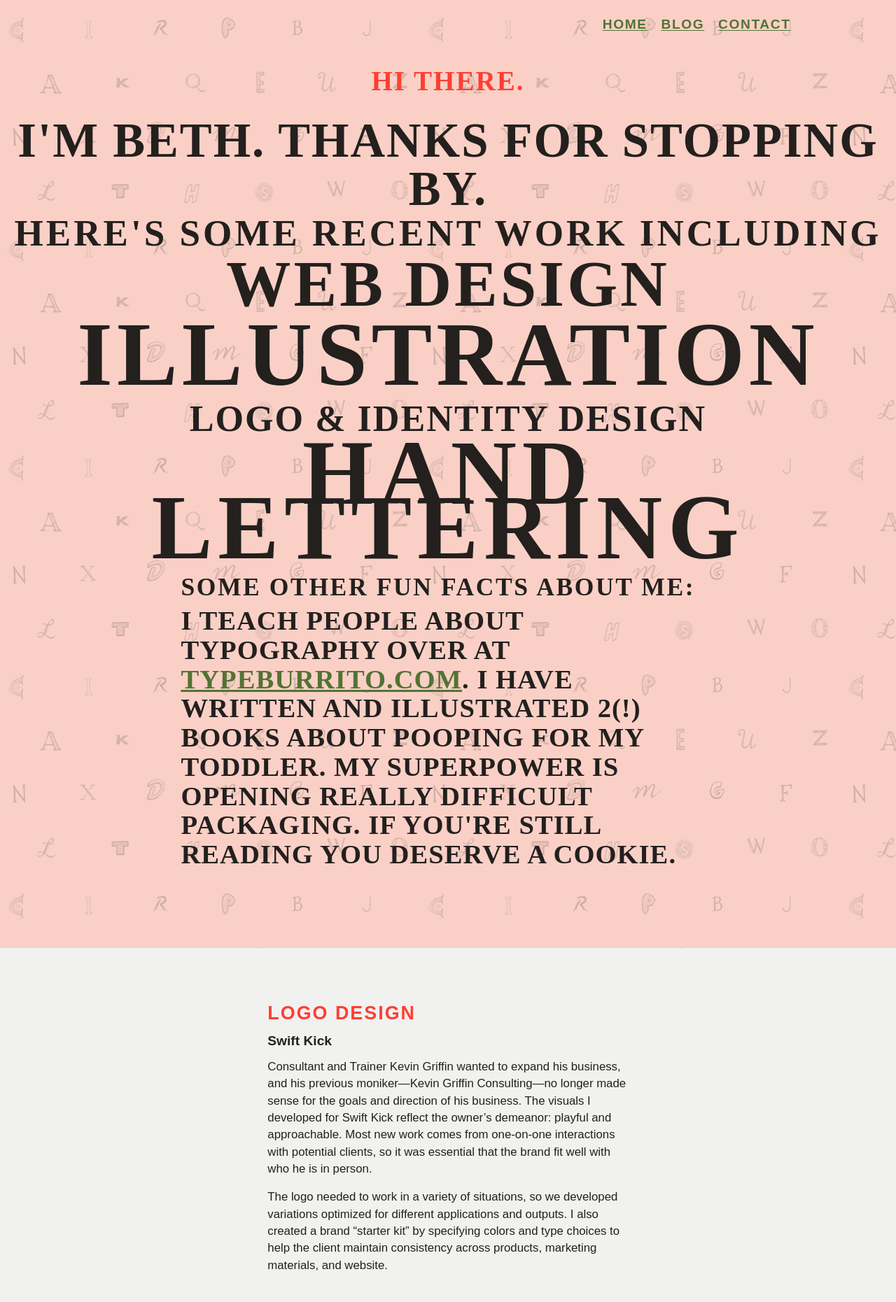
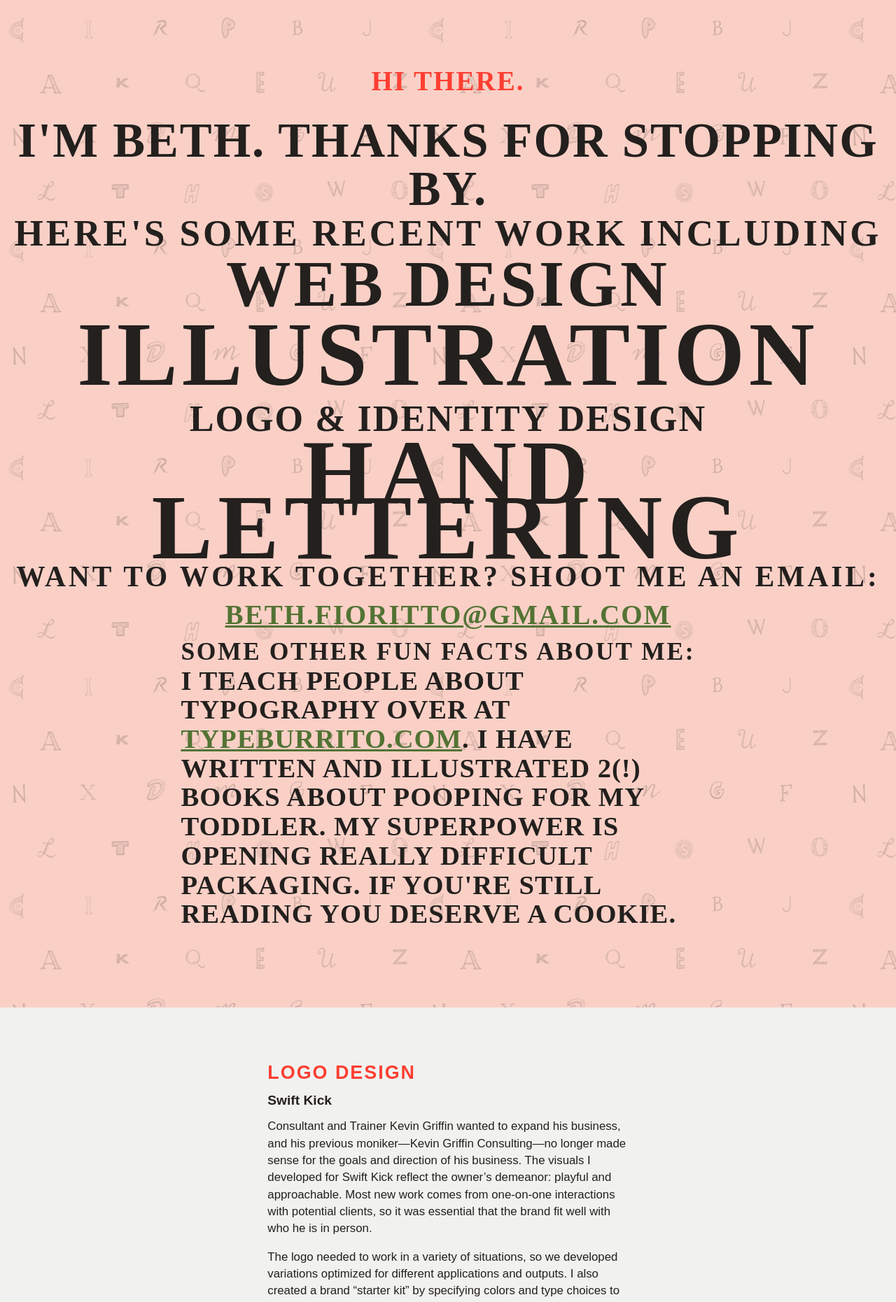
Before and after one commit to bfioritto/bethfioritto, a Jekyll site: the page built from index.md, in a window 1280 px wide. Shown: the top 1861 px of the page at 70% size. Built offline with Jekyll 4.4.1, drawn with Linux system fonts in a browser that asks for light colours; some of the changed text lies outside the part shown.

Commit message:
fixed contact to be my email, still need to do smaller size

```diff
--- /dev/null
+++ b/_includes/contact_me.html
@@ -0,0 +1,8 @@
+<div class="contact-form">
+
+<div class="contact-content">
+	<div class="cta"><h2>Want to work together?</h2>
+		Send me a quick email and tell me a bit about your project: <a href="mailto:{{ site.email }}">beth.fioritto@gmail.com</a>.</div>
+	</div>
+
+</div>
--- a/_includes/welcome.html
+++ b/_includes/welcome.html
@@ -27,6 +27,14 @@
 
     <div class="hand-lettering">
     	Hand Lettering
+    </div>
+
+    <div class="work-together">
+        Want to work together? Shoot me an email:
+    </div>
+
+    <div class="welcome-contact">
+        <a href="mailto:{{ site.email }}">beth.fioritto@gmail.com</a>
     </div>
 
     <div class="fun-facts">
@@ -81,6 +89,14 @@
         Hand Lettering
     </div>
 
+    <div class="work-together-mobile">
+        Want to work together? Shoot me an email:
+    </div>
+
+    <div class="welcome-contact-mobile">
+        <a href="mailto:{{ site.email }}">beth.fioritto@gmail.com</a>
+    </div>
+
     <div class="fun-facts-mobile">
         <h2>Some other fun facts about me:</h2>
         <p>I teach people about typography over at <a href="http://typeburrito.com/">TypeBurrito.com</a>. I have written and illustrated 2(!) books about pooping for my toddler. My superpower is opening really difficult packaging. If you're still reading you deserve a cookie.</p>
--- a/_layouts/default.html
+++ b/_layouts/default.html
@@ -4,8 +4,6 @@
   {% include head.html %}
 
   <body>
-
-    {% include site_nav.html %}
 
         {{ content }}
 
--- a/assets/main.scss
+++ b/assets/main.scss
@@ -211,6 +211,9 @@ a visited {
 .site-description {
   text-align: center;
   margin-top: .6rem;
+  margin-right: auto;
+  margin-left: auto;
+  max-width: 87%;
   p {
   color: $bright-olive;
   $font-size: $font-size-9;
@@ -380,10 +383,36 @@ a visited {
     }
   }
 
+  .work-together {
+  font-family: acumin-pro-extra-condensed;
+  font-weight: 900;
+  color: $text-color;
+  font-size: 235%;
+  letter-spacing: 7px;
+  line-height: 150%;
+  @include media-query($desktop) {
+    font-size: 106%;
+    letter-spacing: 4px;
+    }
+  }
+
+  .welcome-contact {
+  font-family: acumin-pro;
+  font-weight: 700;
+  color: $link;
+  font-size: 247%;
+  letter-spacing: 6px;
+  line-height: 125%;
+  @include media-query($desktop) {
+    font-size: 100%;
+    letter-spacing: 2px;
+    }
+  }
+
   .fun-facts {
   max-width: 32.8rem;
   margin: auto;
-  padding-top: 1.4rem;
+  padding-top: .4rem;
   h2 {
     text-align: left;
     font-family: acumin-pro;
@@ -402,12 +431,12 @@ a visited {
     font-size: 99%;
     letter-spacing: 1px;
     line-height: 108%;
-    padding-top: .6rem;
+    padding-top: .2rem;
     margin: 0rem;
     }
   @include media-query($desktop) {
     max-width: 47.7rem;
-    padding-top: 1.8rem;
+    padding-top: .6rem;
     }
   }
 }
@@ -525,6 +554,32 @@ a visited {
   font-size: 310%;
   letter-spacing: 3px;
   line-height: 65%;
+  }
+
+  .work-together-mobile {
+  font-family: acumin-pro-extra-condensed;
+  font-weight: 900;
+  color: $text-color;
+  font-size: 335%;
+  letter-spacing: 7px;
+  line-height: 60%;
+  @include media-query($desktop) {
+    font-size: 334%;
+    letter-spacing: 8px;
+    }
+  }
+
+  .welcome-contact-mobile {
+  font-family: acumin-pro-extra-condensed;
+  font-weight: 900;
+  color: $text-color;
+  font-size: 335%;
+  letter-spacing: 7px;
+  line-height: 60%;
+  @include media-query($desktop) {
+    font-size: 334%;
+    letter-spacing: 8px;
+    }
   }
 
   .fun-facts-mobile {
@@ -715,7 +770,7 @@ a visited {
 
 
 
-/* contact form include, contact page */
+/* contact form include, contact page, contact me include */
 .contact-form {
   background-color: $bright-olive;
   font-family: $base-font-family;
@@ -748,10 +803,10 @@ a visited {
   margin-right: auto;
   margin-left: auto;
   width: 87%;
-  max-width: 22rem;
+  max-width: 24rem;
+  text-align: center;
+  @include media-query($desktop) {
   text-align: left;
-  @include media-query($desktop) {
-
   }
 }
 
--- a/index.md
+++ b/index.md
@@ -9,4 +9,4 @@ title: Beth Fioritto
 
 {% include gallery.html %}
 
-{% include contact_form.html %}
+{% include contact_me.html %}
```
Also changed, not shown: _includes/untitled (added, +8 -0 lines).
